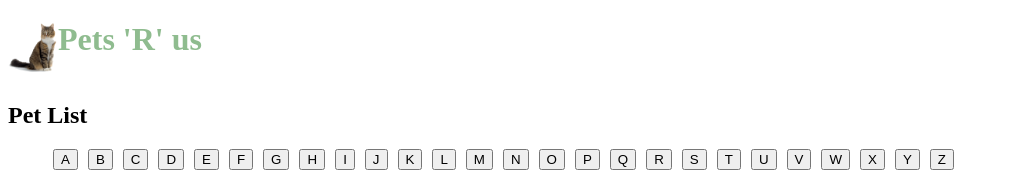
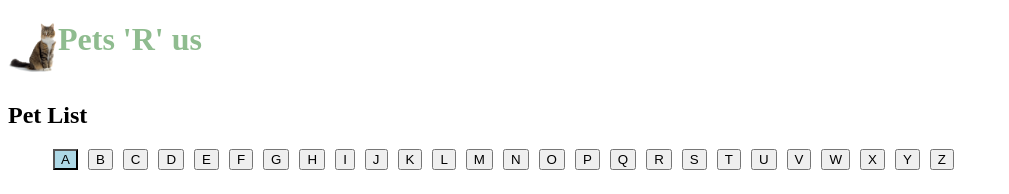
Before and after one commit to misterBIT/angular-workshop-april17, an Angular app: page / in a window 1280 px wide. Shown: the top 194 px of the page, without its empty margins (0-1009 px from the left). Built offline with nearby package versions, Linux system fonts and the light colour scheme.

Commit message:
add input to set initial letter from outside

```diff
--- a/src/app/pets/pet-list.component.ts
+++ b/src/app/pets/pet-list.component.ts
@@ -7,7 +7,7 @@ import {PetService} from './pet.service';
   template: `
     <section>
       <h2>Pet List</h2>
-      <letter-selector (select)="letter = $event"></letter-selector>
+      <letter-selector [letter]="letter" (select)="letter = $event"></letter-selector>
       <ul>
         <li *ngFor="let currPet of petService.pets | petSearch:letter">
           <pet-renderer  (awakeChange)="petService.toggleAwake(currPet)" [pet]="currPet"></pet-renderer>
@@ -17,7 +17,7 @@ import {PetService} from './pet.service';
   `
 })
 export class PetListComponent {
-  letter = 'a';
+  letter = 'A';
   constructor(private petService: PetService) {
   }
 
--- a/src/app/shared/letter-selector.component.ts
+++ b/src/app/shared/letter-selector.component.ts
@@ -1,4 +1,4 @@
-import {Component, Output, EventEmitter} from '@angular/core';
+import { Component, Output, EventEmitter, Input } from '@angular/core';
 
 @Component({
   selector: 'letter-selector',
@@ -14,7 +14,7 @@ import {Component, Output, EventEmitter} from '@angular/core';
 export class LetterSelectorComponent {
   @Output('select') selectEmitter = new EventEmitter(); // inputs/outputs can be renamed
   letters = 'ABCDEFGHIJKLMNOPQRSTUVWXYZ'.split('');
-  letterSelected = '';
+  @Input('letter') letterSelected = '';
 
   selectLetter(letter : string) {
     if (this.letterSelected === letter) this.letterSelected = '';
```
